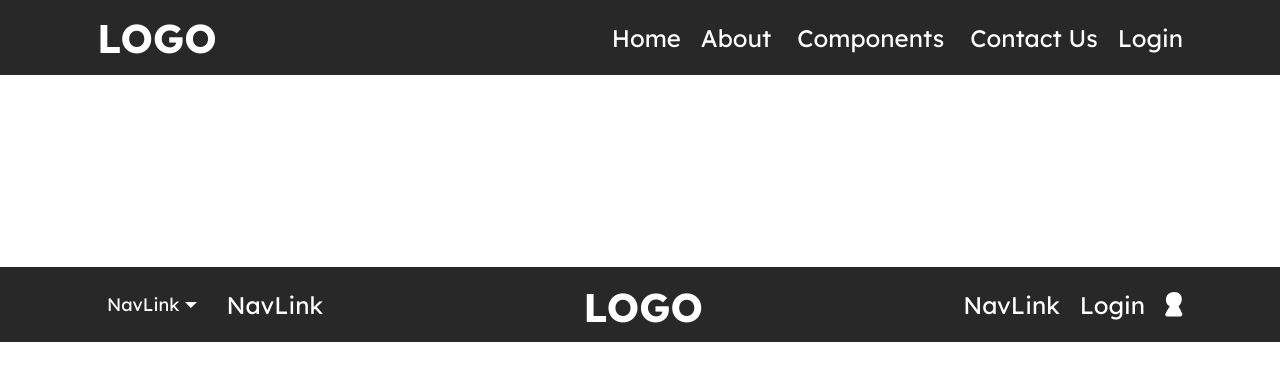
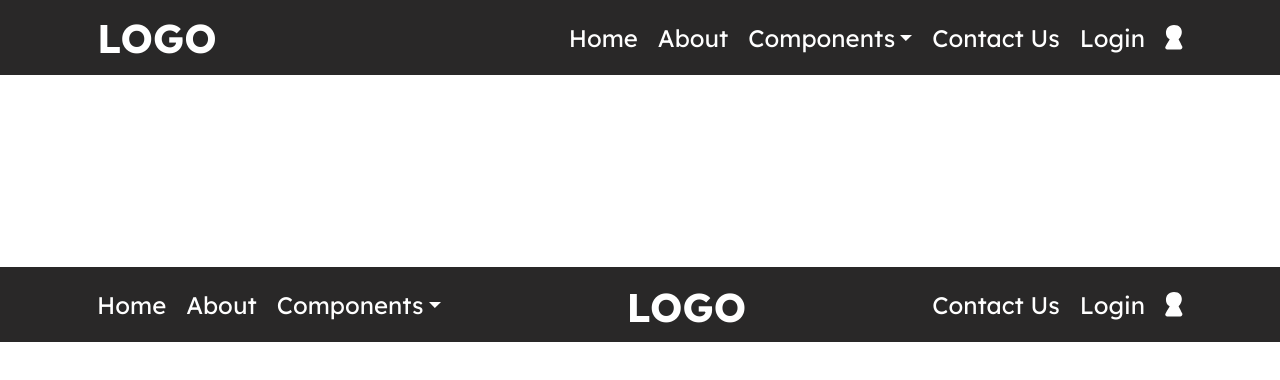
Before and after one commit to hyl3rid/components-library, a React (Create React App) app: page / in a window 1280 px wide. Shown: the top 380 px of the page. Built offline with nearby package versions, Linux system fonts and the light colour scheme.

Commit message:
add icon and links to second navbar, enable close on click when outside element

```diff
--- a/src/components/MenuItems.jsx
+++ b/src/components/MenuItems.jsx
@@ -1,25 +1,45 @@
-import { useState } from "react";
+import { useState, useEffect, useRef } from "react";
 import Dropdown from './Dropdown';
 
 const MenuItems = ({ items }) => {
     const [dropdown, setDropdown] = useState(false);
 
+    let ref = useRef();
+
+    useEffect(() => {
+        const handler = (event) => {
+         if (dropdown && ref.current && !ref.current.contains(event.target)) {
+          setDropdown(false);
+         }
+        };
+        document.addEventListener("mousedown", handler);
+        document.addEventListener("touchstart", handler);
+        return () => {
+         // Cleanup the event listener
+         document.removeEventListener("mousedown", handler);
+         document.removeEventListener("touchstart", handler);
+        };
+       }, [dropdown]);
+
     return (
-        <li>
+        <li class="navigation-bar__link-item" onClick={() => setDropdown((prev) => !prev)}  ref={ref}>
             {items.submenu ? (
                 <>
                     <button
                     role="button"
                     class="navigation-bar__submenu"
                     aria-expanded={dropdown ? "true" : "false"}
-                    onClick={() => setDropdown((prev) => !prev)}
                     >
                         {items.title}
                     </button>
+
+                    {items.downChevron && <div class="navigation-bar__down-chevron">{items.downChevron}</div>}
                     <Dropdown submenus={items.submenu} dropdown={dropdown}/>
                 </>
             ) : (
-                <a href="{items.url}">{items.title}</a>
+                <>
+                    <a href="{items.url}">{items.title}</a>
+                </>
             )}
         </li>
     )
--- a/src/components/Navbar.css
+++ b/src/components/Navbar.css
@@ -61,14 +61,24 @@
 
 .dropdown {
   position: absolute;
-  top: 75px;
+  top: 50px;
   padding: 0;
 }
 
 .navigation-bar__submenu {
   border: none;
+  padding: 0;
+  padding-right: 5px;
   background: transparent;
   color: #fff;
   font-size: 24px;
   font-family: "Lexend", sans-serif;
 }
+
+.navigation-bar__link-item,
+.navigation-bar__link-item a,
+.navigation-bar__down-chevron {
+  display: flex;
+  align-items: center;
+  position: relative;
+}
--- a/src/components/Navbar.jsx
+++ b/src/components/Navbar.jsx
@@ -20,27 +20,19 @@ function Navbar({position = "default"}) {
     return (
       <nav class="navigation-bar navigation-bar--center">
           <ul class="navigation-bar__nav-links navigation-bar__nav-links--left">
-            <li class="navigation-bar__dropdown-menu">
-              <span>
-                NavLink
-              </span>
-              <svg width="12" height="6" viewBox="0 0 12 6" fill="none" xmlns="http://www.w3.org/2000/svg">
-                <path d="M5.84615 6L0 0H12L5.84615 6Z" fill="white"/>
-              </svg>
-            </li>
-            <li>NavLink</li>
+            {menuItemsData.map((menu, index) => {
+              if (index < 3) {
+                return <MenuItems items={menu} key={index} />;
+              }
+            })}
           </ul>
           <h1 class="navigation-bar__logo">LOGO</h1>
           <ul class="navigation-bar__nav-links navigation-bar__nav-links--right">
-            <li>NavLink</li>
-            <li class="navigation-bar__login">
-              <span>
-                Login
-              </span>
-              <svg width="18" height="25" viewBox="0 0 18 25" fill="none" xmlns="http://www.w3.org/2000/svg">
-                <path d="M4.28621 13.9846C-0.972573 11.222 -0.41915 0 9 0C18.5235 0 18.3195 10.038 13.8142 13.9776C13.6355 14.1338 13.5771 14.3932 13.6825 14.6059C15.1468 17.5618 16.2935 19.7406 17.1412 21.2893C17.9058 22.6862 16.8799 24.5 15.2875 24.5H2.17433C0.702648 24.5 -0.241776 22.9776 0.458587 21.6833C1.39218 19.9579 2.75915 17.5469 4.5166 14.7545C4.68505 14.4868 4.56618 14.1317 4.28621 13.9846Z" fill="white"/>
-              </svg>
-            </li>
+            {menuItemsData.map((menu, index) => {
+              if (index >= 3) {
+                return <MenuItems items={menu} key={index} />;
+              }
+            })}
           </ul>
       </nav>
     );
--- a/src/menuItemsData.js
+++ b/src/menuItemsData.js
@@ -10,6 +10,11 @@ export const menuItemsData = [
     {
       title: 'Components',
       url: '/components',
+      upIcon: '',
+      downChevron:
+      <svg width="12" height="6" viewBox="0 0 12 6" fill="none" xmlns="http://www.w3.org/2000/svg">
+        <path d="M5.84615 6L0 0H12L5.84615 6Z" fill="white"/>
+      </svg>,
       submenu: [
         {
             title: 'Navigation Bars',
@@ -45,4 +50,11 @@ export const menuItemsData = [
       title: 'Login',
       url: '/login',
     },
+    {
+      title:
+      <svg width="18" height="25" viewBox="0 0 18 25" fill="none" xmlns="http://www.w3.org/2000/svg">
+        <path d="M4.28621 13.9846C-0.972573 11.222 -0.41915 0 9 0C18.5235 0 18.3195 10.038 13.8142 13.9776C13.6355 14.1338 13.5771 14.3932 13.6825 14.6059C15.1468 17.5618 16.2935 19.7406 17.1412 21.2893C17.9058 22.6862 16.8799 24.5 15.2875 24.5H2.17433C0.702648 24.5 -0.241776 22.9776 0.458587 21.6833C1.39218 19.9579 2.75915 17.5469 4.5166 14.7545C4.68505 14.4868 4.56618 14.1317 4.28621 13.9846Z" fill="white"/>
+      </svg>,
+      url: '/login',
+    }
   ];
```
